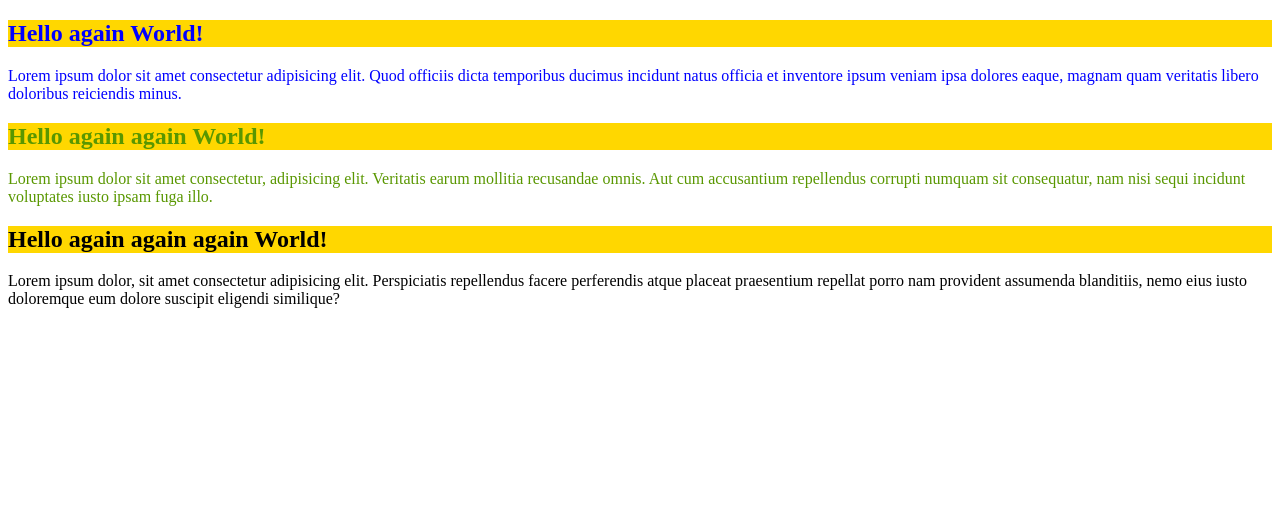
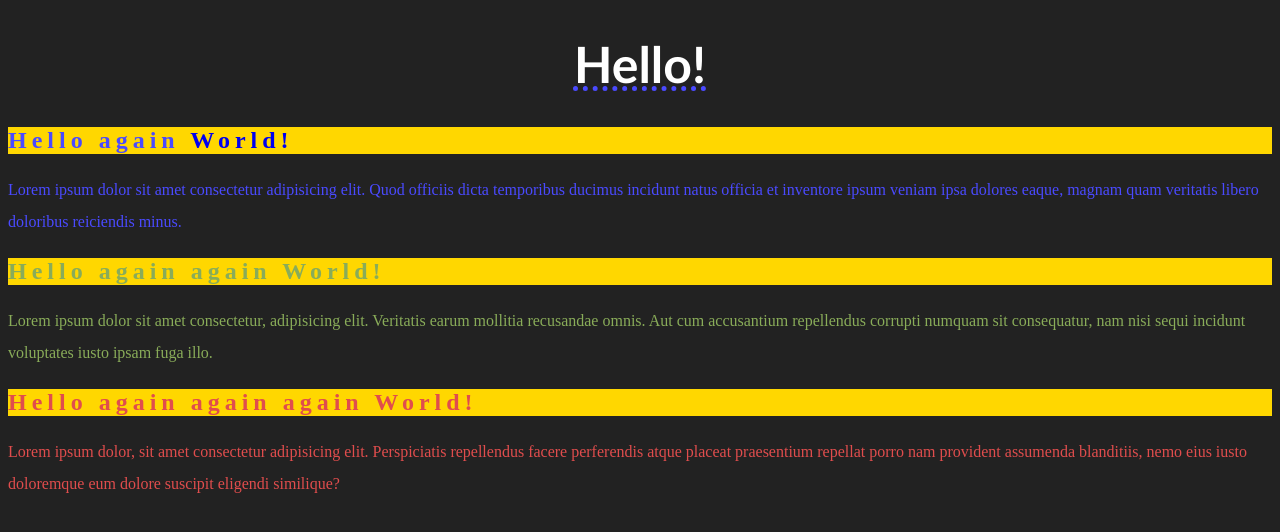
Before and after one commit to caNoNSudo/udemyproject, a plain HTML site: page csstest/index.html in a window 1280 px wide. Drawn offline with Linux system fonts and the light colour scheme.

Commit message:
Added CSS testing index.html and CSS file/folder

```diff
--- a/css/style.css
+++ /dev/null
@@ -1,20 +0,0 @@
-h2 {
-  color: pink;
-  background-color: gold;
-}
-
-p {
-  color: plum;
-}
-
-.blue {
-  color: blue;
-}
-
-.green {
-  color: #599700;
-}
-
-.black {
-  color: black;
-}
--- /dev/null
+++ b/csstest/css/style.css
@@ -0,0 +1,40 @@
+h1 {
+  text-align: center;
+  color: white;
+  font-weight: 700;
+  text-decoration: rgb(74, 74, 255) underline dotted;
+  font-size: 50px;
+  font-family: "Trebuchet MS", "Lucida Sans Unicode", "Lucida Grande",
+    "Lucida Sans", Arial, sans-serif;
+}
+
+h2 {
+  color: pink;
+  background-color: gold;
+  letter-spacing: 5px;
+}
+
+p {
+  color: plum;
+  line-height: 2;
+}
+
+.blue {
+  color: rgb(74, 74, 255);
+}
+
+.green {
+  color: #89ac59;
+}
+
+.red {
+  color: rgb(224, 77, 77);
+}
+
+body {
+  background-color: rgb(34, 34, 34);
+}
+
+a {
+  text-decoration: none;
+}
--- a/index.html
+++ b/csstest/index.html
@@ -16,8 +16,11 @@
   <body>
     <!-- Inline CSS Style
     <h1 style="color: red">Hello World!</h1> -->
+    <h1>Hello!</h1>
 
-    <h2 class="blue">Hello again World!</h2>
+    <h2 class="blue">
+      Hello again <a href="https://en.wikipedia.org/wiki/World">World!</a>
+    </h2>
     <p class="blue">
       Lorem ipsum dolor sit amet consectetur adipisicing elit. Quod officiis
       dicta temporibus ducimus incidunt natus officia et inventore ipsum veniam
@@ -31,8 +34,8 @@
       numquam sit consequatur, nam nisi sequi incidunt voluptates iusto ipsam
       fuga illo.
     </p>
-    <h2 class="black">Hello again again again World!</h2>
-    <p class="black">
+    <h2 class="red">Hello again again again World!</h2>
+    <p class="red">
       Lorem ipsum dolor, sit amet consectetur adipisicing elit. Perspiciatis
       repellendus facere perferendis atque placeat praesentium repellat porro
       nam provident assumenda blanditiis, nemo eius iusto doloremque eum dolore
```
